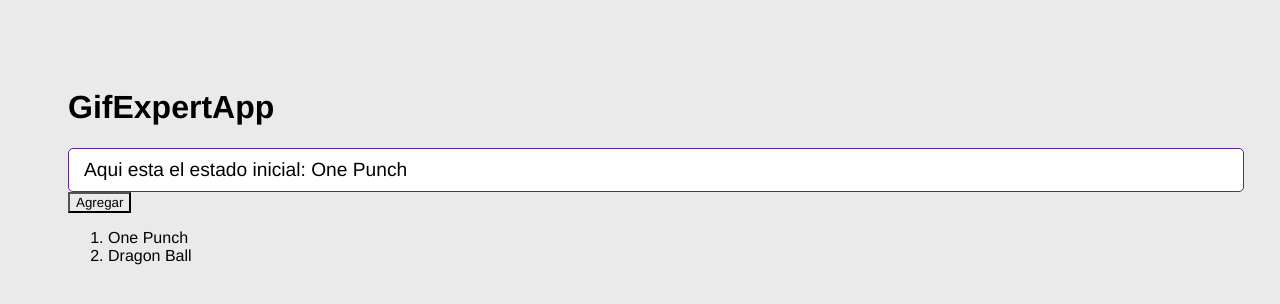
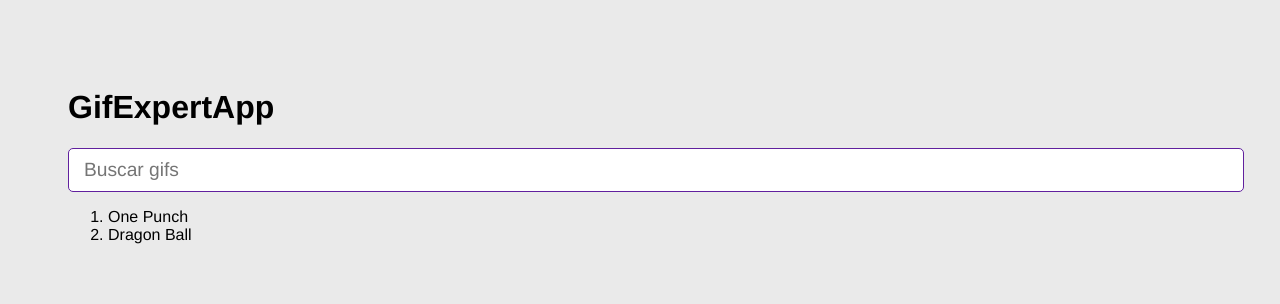
Before and after one commit to sebassg7/GifExpertApp, a React (Vite) app: page / in a window 1280 px wide. Shown: the top 304 px of the page. Built offline with nearby package versions, Linux system fonts and the light colour scheme.

Commit message:
Comunicación entre componentes

```diff
--- a/src/GifExpertApp.jsx
+++ b/src/GifExpertApp.jsx
@@ -17,9 +17,9 @@
         {/* titulo */}
         <h1>GifExpertApp</h1>
         {/* Input */}
-       < AddCategory/>
+       < AddCategory setCategories={setCategories}/>
         {/* Listado de Gifs */}
-        <button onClick={onAddCategory}>Agregar</button>
+
             <ol>
                 {
                     categories.map(category => {
--- a/src/componets/AddCategory.jsx
+++ b/src/componets/AddCategory.jsx
@@ -1,8 +1,8 @@
 import { useState } from "react";
 
-export const AddCategory = () => {
+export const AddCategory = ({setCategories}) => {
 
-const [inputValue, setInputValue] = useState('Aqui esta el estado inicial: One Punch');
+const [inputValue, setInputValue] = useState('');
 
 const onInputChange = ({target}) => {
 
@@ -11,11 +11,17 @@
 
 const onSubmit = (event) => {
     event.preventDefault();
-    console.log(inputValue);
+    // if(inputValue.trim().length <1) return;
+
+    inputValue.trim().length < 1 ? null:
+
+    setCategories((categories) => [inputValue,...categories] );
+
+    setInputValue('');
 };
 
   return (
-    <form onSubmit={(event) => onSubmit(event)}>
+    <form onSubmit={onSubmit}>
 
     <input
     type="text"
@@ -27,4 +33,4 @@
     </form>
 
   )
-}
+};
```
